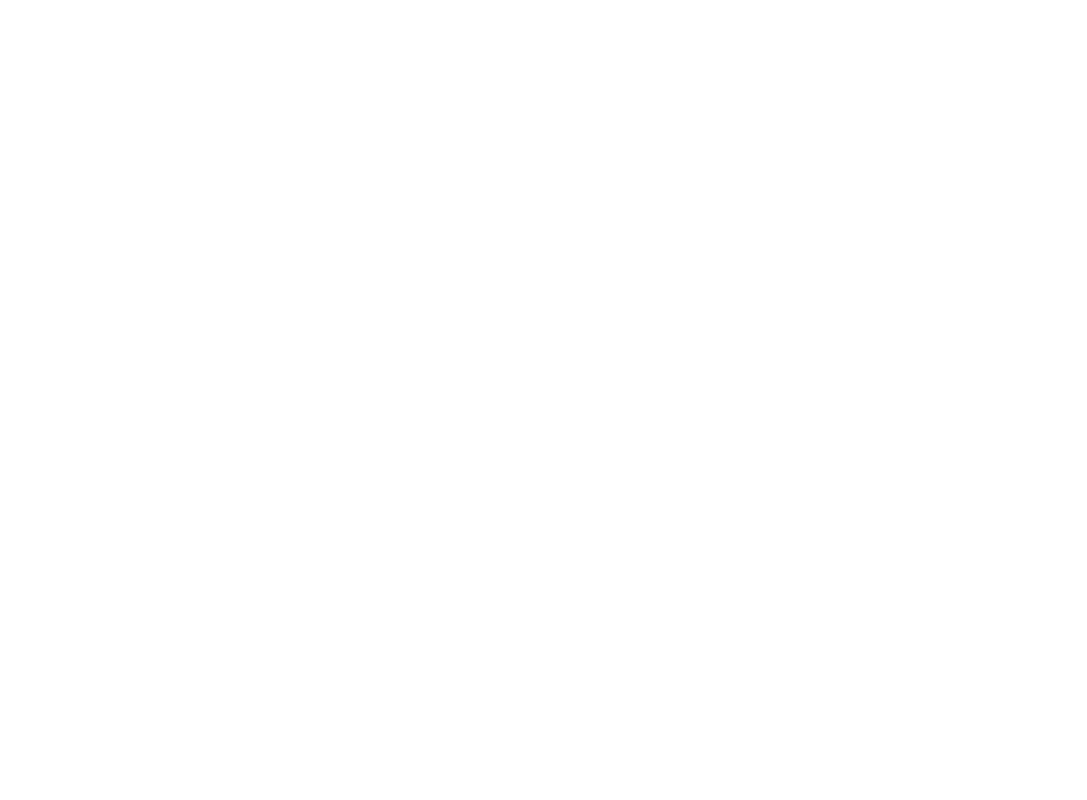
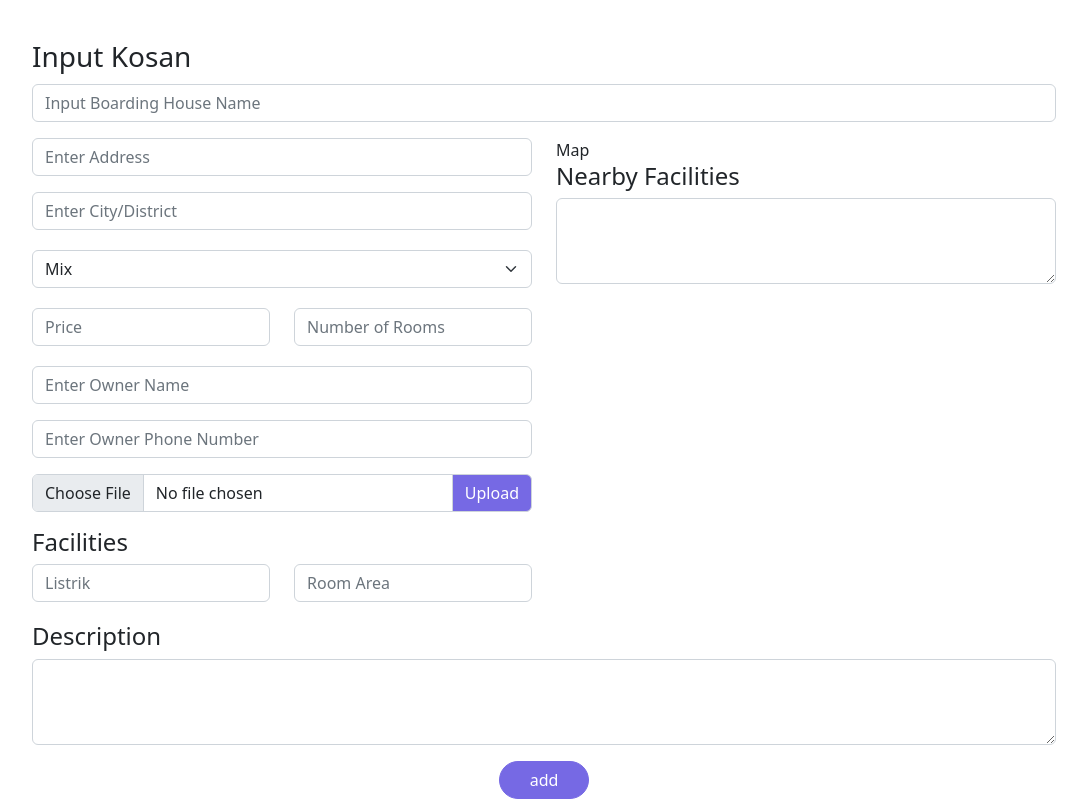
Before and after one commit to Alta-Immersive-Capstone-Project/FrontEnd_Admin, a React (Create React App) app: page /inputkosan in a window 1280 px wide. Before the commit this address had no page. Shown: the whole page, without its empty margins (96-1183 px from the left). Built offline with nearby package versions, Linux system fonts and the light colour scheme.

Commit message:
Input kosan minus map dan styling upload image

```diff
--- a/src/App.js
+++ b/src/App.js
@@ -6,7 +6,8 @@
 import ListPengajuan from "./pages/ListPengajuan";
 import MakeOffering from "./pages/MakeOffering";
 import RiwayatKosan from "./pages/RiwayatKosan";
-import ListKosan from "./pages/ListKosan";
+import ListKosan from "./pages/ListKosan.jsx";
+import InputKosan from "./pages/InputKosan.jsx";
 
 function App() {
   return (
@@ -18,6 +19,7 @@
           <Route path="/makeOffering" element={<MakeOffering />} />
           <Route path="/riwayatKosan" element={<RiwayatKosan />} />
           <Route path="/listkosan" element={<ListKosan />} />
+          <Route path="inputkosan" element={<InputKosan />} />
         </Routes>
       </BrowserRouter>
     </div>
--- /dev/null
+++ b/src/pages/InputKosan.jsx
@@ -0,0 +1,166 @@
+import React from "react";
+import {
+  Form,
+  Row,
+  Col,
+  InputGroup,
+  FormControl,
+  Button,
+} from "react-bootstrap";
+import "../styles/inputkosan.css";
+
+function InputKosan() {
+  return (
+    <div className="input-body">
+      <div className="input-wrapbody">
+        <div>
+          <div className="input-title">
+            <h3>Input Kosan</h3>
+          </div>
+          <div className="input-formName">
+            <Form>
+              <Form.Group
+                className="mb-3"
+                controlId="exampleForm.ControlInput1"
+              >
+                <Form.Control
+                  type="text"
+                  placeholder="Input Boarding House Name"
+                />
+              </Form.Group>
+            </Form>
+          </div>
+          <div className="input-formtop">
+            <Row>
+              <Col xs={6}>
+                <Form>
+                  <Form.Group className="mb-3" controlId="formGroupEmail">
+                    <Form.Control type="text" placeholder="Enter Address" />
+                  </Form.Group>
+
+                  <Form.Group className="mb-3" controlId="formGroupEmail">
+                    <Form.Control
+                      type="text"
+                      placeholder="Enter City/District"
+                    />
+                  </Form.Group>
+
+                  <Form.Group
+                    className="input-formgroup"
+                    as={Col}
+                    controlId="formGridState"
+                  >
+                    <Form.Select defaultValue="Choose...">
+                      <option>Mix</option>
+                      <option>Male</option>
+                      <option>Female</option>
+                    </Form.Select>
+                  </Form.Group>
+
+                  <Form.Group>
+                    <div className="input-price">
+                      <Row>
+                        <Col>
+                          <Form.Control type="number" placeholder="Price" />
+                        </Col>
+                        <Col>
+                          <Form.Control
+                            type="number"
+                            placeholder="Number of Rooms"
+                          />
+                        </Col>
+                      </Row>
+                    </div>
+                  </Form.Group>
+
+                  <Form.Group className="mb-3" controlId="formGroupEmail">
+                    <Form.Control type="text" placeholder="Enter Owner Name" />
+                  </Form.Group>
+
+                  <Form.Group className="mb-3" controlId="formGroupEmail">
+                    <Form.Control
+                      type="text"
+                      placeholder="Enter Owner Phone Number"
+                    />
+                  </Form.Group>
+
+                  <InputGroup className="mb-3">
+                    <FormControl
+                      type="file"
+                      placeholder="Upload Image"
+                      aria-label="Image"
+                      aria-describedby="basic-addon2"
+                    />
+                    <InputGroup.Text
+                      className="input-imagebtn"
+                      id="basic-addon2"
+                    >
+                      Upload
+                    </InputGroup.Text>
+                  </InputGroup>
+
+                  <div className="input-facilities">
+                    <div>
+                      <h4>Facilities</h4>
+                    </div>
+                    <div className="input-formfacilities">
+                      <Form.Group>
+                        <Row>
+                          <Col>
+                            <Form.Control placeholder="Listrik" />
+                          </Col>
+                          <Col>
+                            <Form.Control type="text" placeholder="Room Area" />
+                          </Col>
+                        </Row>
+                      </Form.Group>
+                    </div>
+                  </div>
+                </Form>
+              </Col>
+              <Col xs={6}>
+                <div>Map</div>
+
+                <div className="input-nearbyfacilities">
+                  <div className="input-namenearbyfacilities">
+                    <h4>Nearby Facilities</h4>
+                  </div>
+                  <div>
+                    <Form>
+                      <Form.Group
+                        className="mb-3"
+                        controlId="exampleForm.ControlTextarea1"
+                      >
+                        <Form.Control as="textarea" rows={3} />
+                      </Form.Group>
+                    </Form>
+                  </div>
+                </div>
+              </Col>
+            </Row>
+            <div className="input-wrapdescription">
+              <div className="input-description">
+                <h4>Description</h4>
+              </div>
+              <div className="input-descarea">
+                <Form>
+                  <Form.Group
+                    className="mb-3"
+                    controlId="exampleForm.ControlTextarea1"
+                  >
+                    <Form.Control as="textarea" rows={3} />
+                  </Form.Group>
+                </Form>
+              </div>
+            </div>
+          </div>
+          <div className="input-wrapbutton">
+            <Button className="input-button"> add </Button>
+          </div>
+        </div>
+      </div>
+    </div>
+  );
+}
+
+export default InputKosan;
--- /dev/null
+++ b/src/styles/inputkosan.css
@@ -0,0 +1,50 @@
+.input-body{
+    display: flex;
+    justify-content: center;
+}
+
+.input-wrapbody{
+    width: 80%;
+    margin-top: 30px;
+}
+
+.input-formgroup{
+    margin-top: 20px;
+    margin-bottom: 20px;
+}
+
+.input-price{
+    margin-top: 20px;
+    margin-bottom: 20px;
+}
+
+.input-imagebtn{
+    background-color: #7669E4;
+    color: #fff;
+}
+
+.input-wrapdescription{
+    margin-top: 20px;
+}
+
+.input-wrapbutton{
+    display: flex;
+    justify-content: center;
+}
+
+.input-button{
+    width: 90px;
+    border-radius: 20px;
+    border-color: #7669E4;
+    background-color: #7669E4;
+}
+
+.input-button:hover{
+    border-color: #15133C ;
+    background-color: #15133C ;
+}
+
+.input-title{
+    margin-top: 10px;
+    margin-bottom: 10px;
+}
```
